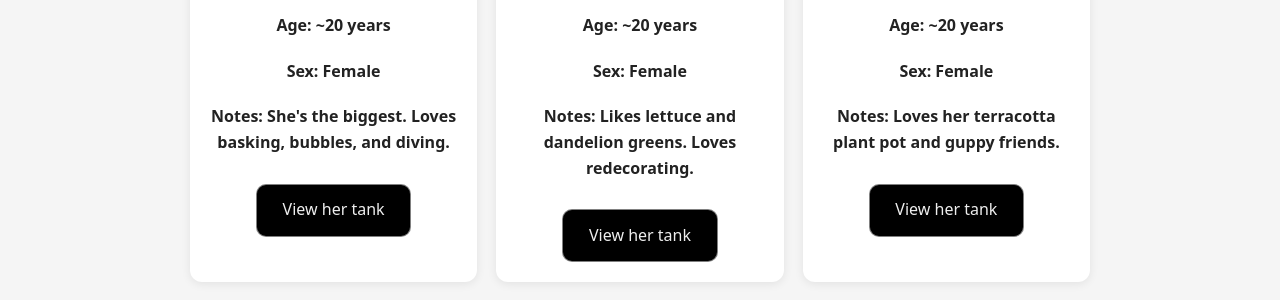
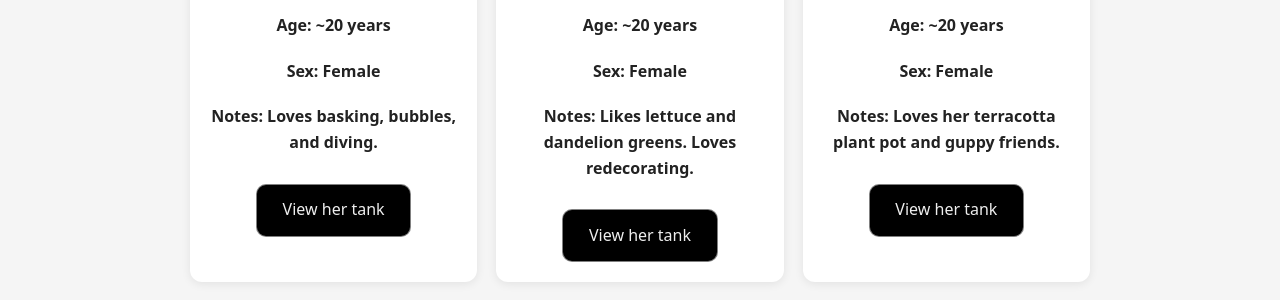
Before and after one commit to rachelsprague/turtles.raych.com, a Jekyll site: the page built from animals/turtles.md, in a window 1280 px wide. Shown: the part 783-1083 px from the top of the page. Built offline with Jekyll 4.4.1, drawn with Linux system fonts in a browser that asks for light colours.

Commit message:
Update turtles.md

```diff
--- a/animals/turtles.md
+++ b/animals/turtles.md
@@ -18,7 +18,7 @@ I have three **red-eared slider turtles**, each around 20 years old.
       <p><strong>Species: Red-eared slider</strong></p>
       <p><strong>Age: ~20 years</strong></p>
       <p><strong>Sex: Female</strong></p>
-      <p><strong>Notes: She's the biggest. Loves basking, bubbles, and diving.  </strong></p>
+      <p><strong>Notes: Loves basking, bubbles, and diving.  </strong></p>
     <a class="btn btn--primary" href="/tanks/turtle-tank-1">View her tank</a>
   </div>
 
```
